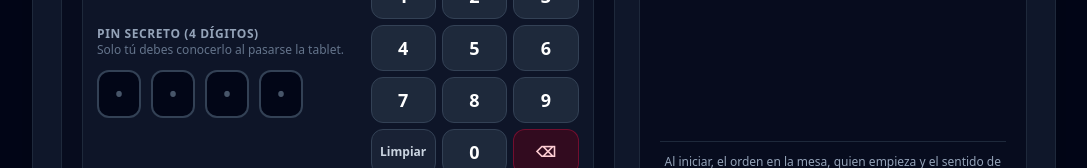
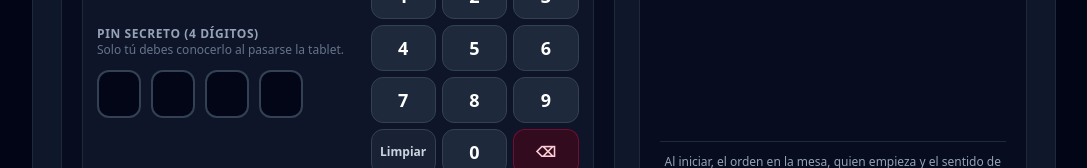
Before and after one commit to mindcore54/globo, a React (Vite) app: page / in a window 1280 px wide. Shown: the part 495-663 px from the top of the page, without its empty margins (96-1183 px from the left). Built offline with nearby package versions, Linux system fonts and the light colour scheme.

Commit message:
fix: mask PIN digits with dots during player setup

```diff
--- a/src/components/SetupScreen.jsx
+++ b/src/components/SetupScreen.jsx
@@ -185,7 +185,7 @@ export default function SetupScreen({ onStartGame, initialPlayers = [] }) {
                             : 'bg-slate-950 border-slate-700 text-slate-600'
                         }`}
                       >
-                        {digit ? digit : '•'}
+                        {digit ? '●' : ''}
                       </div>
                     );
                   })}
```
